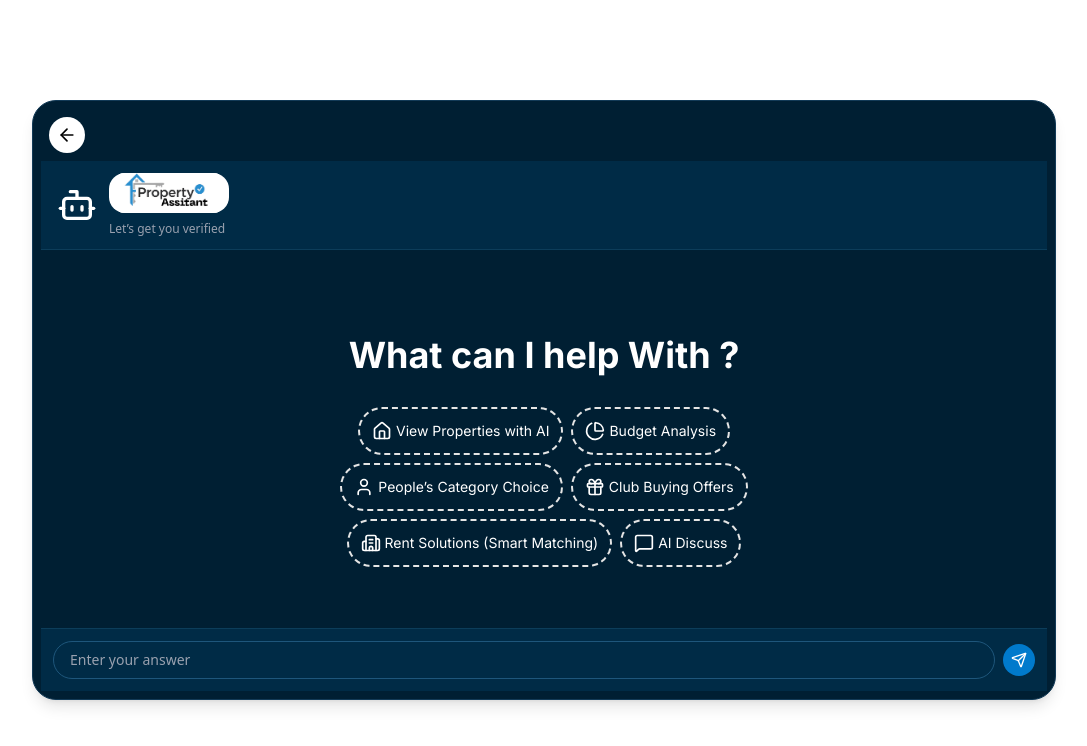
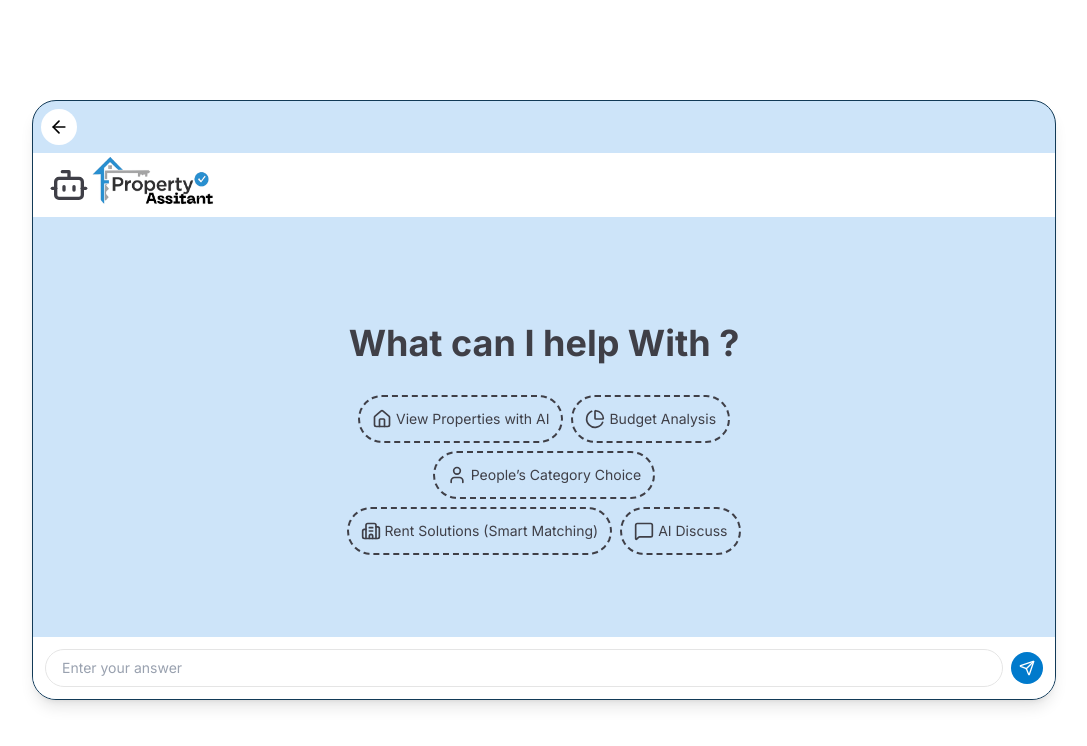
Before and after one commit to propertyverifiedconnect-debug/Property-Verfied-frontend, a Next.js app: page /dashboard/user/propertyai in a window 1280 px wide. Shown: the top 746 px of the page, without its empty margins (96-1183 px from the left). Built offline with nearby package versions, Linux system fonts and the light colour scheme.

Commit message:
Ui:Added-new-ui

```diff
--- a/src/app/dashboard/user/propertyai/page.tsx
+++ b/src/app/dashboard/user/propertyai/page.tsx
@@ -5,6 +5,7 @@ import Image from "next/image";
 import Link from "next/link";
 
 import AssistantOptions from "@/components/layout/ai-grid";
+import inter from "@/lib/font/Inter";
 
 
 
@@ -28,7 +29,7 @@ export default function Page(): JSX.Element {
 
   return (
     <div className="h-screen w-full flex items-center justify-center">
-      <div className="flex flex-col p-2 bg-[#001F33] text-white w-full md:w-[80%] mx-auto h-full sm:h-[600px] md:rounded-3xl overflow-hidden shadow-lg border border-[#123a57]">
+      <div className="flex flex-col  bg-[#CDE4F9] text-zinc-700 w-full md:w-[80%] mx-auto h-full sm:h-[600px] md:rounded-3xl overflow-hidden shadow-lg border border-[#123a57]">
         {/* Header */}
         <Link href={"/dashboard/user"}>
           <div className="w-full p-2 px-2">
@@ -38,13 +39,13 @@ export default function Page(): JSX.Element {
           </div>
         </Link>
 
-        <div className="flex items-center gap-3 bg-[#002B46] px-4 py-3 border-b border-[#0c3d5a]">
-          <Bot size={40} />
+        <div className="flex items-center gap-2 bg-white px-4 w-full py-3  border-[#0c3d5a]">
+           <Bot size={40} className="z-40"/>
           <div>
-            <div className="h-10 w-30 rounded-2xl p-2 bg-white overflow-hidden flex items-center justify-center">
-              <Image src={"/image/assitant.png"} height={120} width={100} alt="logo" />
+            <div className="h-10 w-30 rounded-2xl p-2 bg-white overflow-hidden flex items-center scale-140  justify-center">
+              <Image src={"/image/assitant.png"}  height={120} width={150} alt="logo" />
             </div>
-            <p className="text-xs text-gray-400 mt-2">Let’s get you verified</p>
+            {/* <p className="text-xs text-gray-400 mt-2">Let’s get you verified</p> */}
           </div>
         </div>
 
@@ -59,7 +60,7 @@ export default function Page(): JSX.Element {
               )}
               <div
                 className={`px-4 py-2 rounded-2xl text-sm max-w-[75%] ${
-                  msg.sender === "bot" ? "bg-[#003b63] text-white" : "bg-gray-300 text-black"
+                  msg.sender === "bot" ? "bg-[#003b63] text-white" : "bg-white text-black"
                 }`}
               >
                 {msg.text}
@@ -76,11 +77,11 @@ export default function Page(): JSX.Element {
         {messages.length === 0 && <AssistantOptions />}
 
         {/* Input area */}
-        <div className="p-3 border-t border-[#0c3d5a] bg-[#002B46] flex items-center gap-2">
+        <div className={`${inter.className} p-3  bg-white flex items-center gap-2`}>
           <input
             type="text"
             placeholder="Enter your answer"
-            className="flex-1 bg-transparent text-white border border-[#1e567b] rounded-full px-4 py-2 text-sm placeholder-gray-400 focus:outline-none focus:ring-1 focus:ring-[#1e90ff]"
+            className="flex-1 bg-transparent text-zinc-700 border  rounded-full px-4 py-2 text-sm placeholder-gray-400 focus:outline-none focus:ring-1 focus:ring-[#1e90ff]"
             value={input}
             onChange={(e: React.ChangeEvent<HTMLInputElement>) => setInput(e.target.value)}
             onKeyDown={(e: React.KeyboardEvent<HTMLInputElement>) => e.key === "Enter" && handleSend()}
--- a/src/components/layout/ai-grid.tsx
+++ b/src/components/layout/ai-grid.tsx
@@ -17,22 +17,20 @@ export default function AssistantOptions() {
 
                     <div className="md:w-[26rem] w-[100%]  h-40 gap-2 flex flex-wrap items-center justify-center ">
 
-                        <div className=" p-3 rounded-full gap-1   flex items-center text-[11px] md:text-sm justify-center w-fit border-2 border-dashed">
+                        <div className=" p-3 rounded-full gap-1   flex items-center text-[11px] md:text-sm justify-center w-fit border-2 border-dashed border-zinc-700">
                         <HomeIcon size={20} />  View Properties with AI
                         </div>
-                            <div className="p-3 rounded-full gap-1   w-fit border-2 border-dashed  text-[11px] md:text-sm  flex items-center justify-center">
+                            <div className="p-3 rounded-full gap-1   w-fit border-2 border-dashed border-zinc-700  text-[11px] md:text-sm  flex items-center justify-center">
                           <PieChart size={20}/> Budget Analysis
                         </div>
-                            <div className="p-3 w-fit rounded-full gap-1   border-2 border-dashed  text-[11px] md:text-sm  flex items-center justify-center">
+                            <div className="p-3 w-fit rounded-full gap-1   border-2 border-dashed border-zinc-700  text-[11px] md:text-sm  flex items-center justify-center">
                         <User size={20}/>  People’s Category Choice
                         </div>
-                            <div className="p-3 w-fit rounded-full gap-1   border-2 border-dashed  text-[11px] md:text-sm  flex items-center justify-center">
-                         <GiftIcon size={20}/> Club Buying Offers
-                        </div>
-                            <div className="p-3 w-fit rounded-full gap-1   border-2 border-dashed   text-[11px] md:text-sm flex items-center justify-center">
+
+                            <div className="p-3 w-fit rounded-full gap-1   border-2 border-dashed border-zinc-700   text-[11px] md:text-sm flex items-center justify-center">
                         <Building2 size={20}/>   Rent Solutions (Smart Matching)
                         </div>
-                            <div className="p-3 w-fit border-2 border-dashed rounded-full gap-1     text-[11px] md:text-sm flex items-center justify-center">
+                            <div className="p-3 w-fit border-2 border-dashed border-zinc-700 rounded-full gap-1     text-[11px] md:text-sm flex items-center justify-center">
                        <MessageSquare size={20}/>  AI Discuss
                         </div>
 
```
